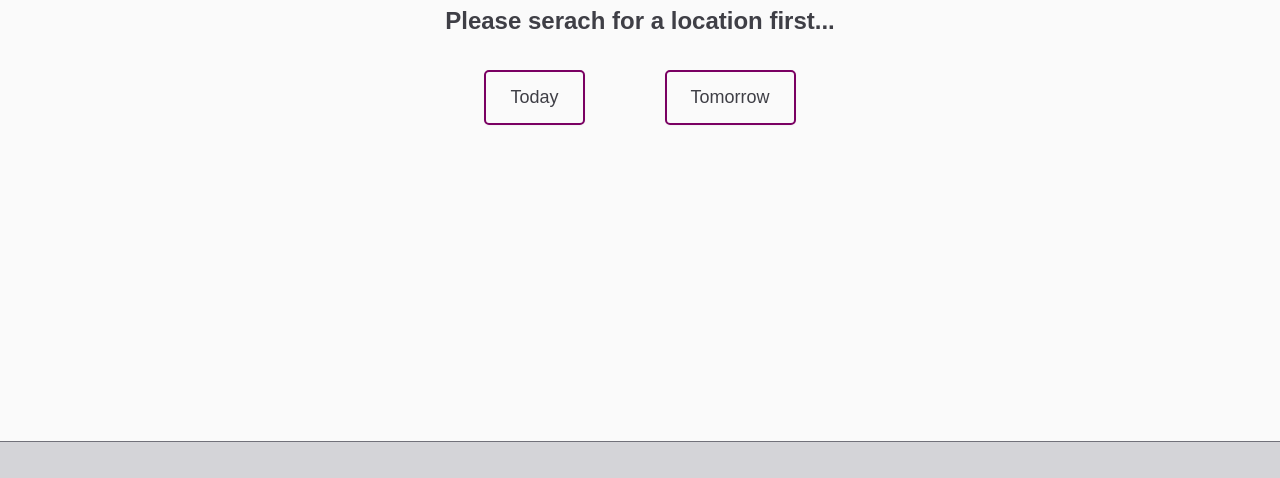
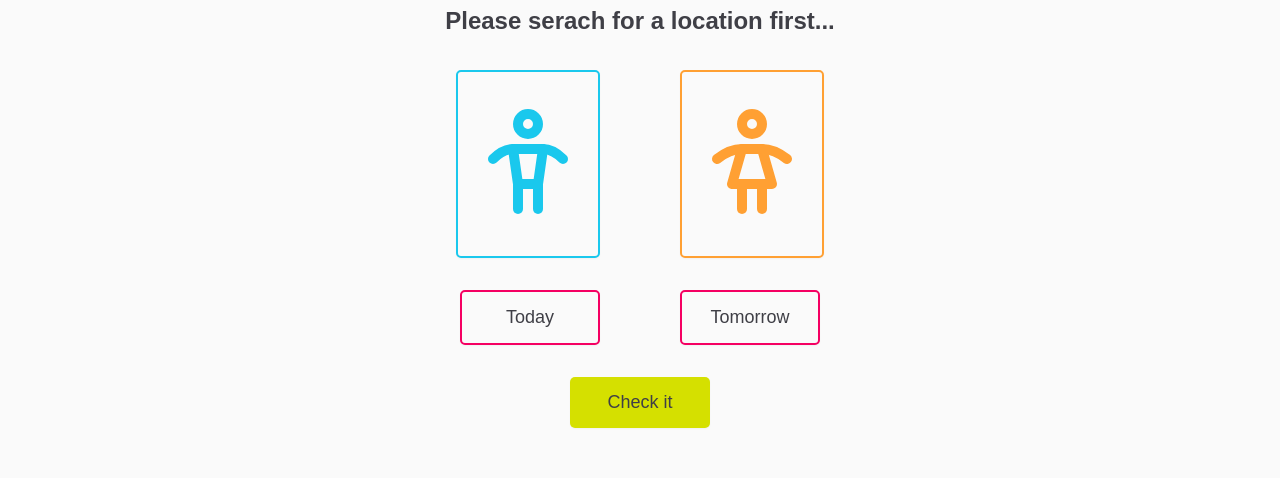
Before and after one commit to katyabilokur/weather-kids, a React (Vite) app: page /start in a window 1280 px wide. Shown: the part 199-677 px from the top of the page. Built offline with nearby package versions, Linux system fonts and the light colour scheme; no server answers.

Commit message:
Adding Boy/Girl buttons

```diff
--- a/package.json
+++ b/package.json
@@ -18,6 +18,7 @@
     "react-dom": "^18.2.0",
     "react-error-boundary": "^4.0.13",
     "react-hot-toast": "^2.4.1",
+    "react-icons": "^5.2.1",
     "react-router-dom": "^6.23.0",
     "styled-components": "^6.1.8"
   },
--- a/src/features/selection/DateSelectionPanel.tsx
+++ b/src/features/selection/DateSelectionPanel.tsx
@@ -36,8 +36,8 @@ function DateSelectionPanel({ onDateSelect }: DateSelectionProps) {
         onClick={() => handleDateSelection("today")}
         $size="large"
         $color="--color-grey-50"
-        $border="--border-purple"
-        $colorHover="--color-purple-main-light"
+        $border="--border-magenta"
+        $colorHover="--color-magenta-main-light"
       >
         Today
       </Button>
@@ -46,7 +46,7 @@ function DateSelectionPanel({ onDateSelect }: DateSelectionProps) {
         onClick={() => handleDateSelection("tomorrow")}
         $size="large"
         $color="--color-grey-50"
-        $border="--border-purple"
+        $border="--border-magenta"
         $colorHover="--color-purple-main-light"
       >
         Tomorrow
--- /dev/null
+++ b/src/features/selection/GenderSelectionPanel.tsx
@@ -0,0 +1,61 @@
+import styled from "styled-components";
+import { TbWoman, TbMan } from "react-icons/tb";
+import Button from "../../ui/Button";
+import { useState } from "react";
+
+const StyledGenderSelectionPanel = styled.div`
+  display: flex;
+  gap: 8rem;
+`;
+
+const StyledManIcon = styled(TbMan)`
+  color: var(--color-blue-main);
+  height: 12rem;
+  width: 12rem;
+`;
+
+const StyledWomanIcon = styled(TbWoman)`
+  color: var(--color-orange-main);
+  height: 12rem;
+  width: 12rem;
+`;
+
+interface GenderSelectionProps {
+  onGenderSelection: (girl: boolean) => void;
+}
+
+function GenderSelectionPanel({ onGenderSelection }: GenderSelectionProps) {
+  const [buttonSelected, setButtonSelected] = useState<string>("");
+  return (
+    <StyledGenderSelectionPanel>
+      <Button
+        className={buttonSelected === "man" ? "selected-man" : ""}
+        onClick={() => {
+          onGenderSelection(false);
+          setButtonSelected("man");
+        }}
+        $size="huge"
+        $color="--color-grey-50"
+        $border="--border-blue"
+        $colorHover="--color-blue-main-light"
+      >
+        <StyledManIcon />
+      </Button>
+      <Button
+        className={buttonSelected === "woman" ? "selected-woman" : ""}
+        onClick={() => {
+          onGenderSelection(true);
+          setButtonSelected("woman");
+        }}
+        $size="huge"
+        $color="--color-grey-50"
+        $border="--border-orange"
+        $colorHover="--color-orange-main-light"
+      >
+        <StyledWomanIcon />
+      </Button>
+    </StyledGenderSelectionPanel>
+  );
+}
+
+export default GenderSelectionPanel;
--- a/src/pages/Start.tsx
+++ b/src/pages/Start.tsx
@@ -20,6 +20,7 @@ import {
 } from "../helpers/locationHelpers";
 import { toast } from "react-hot-toast";
 import DateSelectionPanel from "../features/selection/DateSelectionPanel";
+import GenderSelectionPanel from "../features/selection/GenderSelectionPanel";
 
 const StyledSearchContainer = styled.div`
   display: flex;
@@ -32,6 +33,7 @@ function Start() {
   const [saveLocation, setSaveLocation] = useState(false);
   const { position, getPosition } = useGeolocation();
   const [date, setDate] = useState<Date>();
+  const [gender, setGender] = useState<boolean>();
 
   //On loading a page for the first time
   useEffect(() => {
@@ -80,9 +82,21 @@ function Start() {
     setDate(dateSelected);
   }
 
-  console.log(coordinates);
-  console.log(location);
-  if (date) console.log(date.toString());
+  function handleGenderSelection(girl: boolean) {
+    setGender(girl);
+  }
+
+  function handleParamSelection() {
+    // console.log(coordinates);
+    // console.log(location);
+    // console.log(date);
+    // console.log(gender);
+
+    if (!location || gender === undefined || !date) {
+      toast("Please select all parameters: location, gender and date");
+    } else {
+    }
+  }
 
   return (
     <>
@@ -111,7 +125,17 @@ function Start() {
       {!location && (
         <Heading as="h4">Please serach for a location first...</Heading>
       )}
+      <GenderSelectionPanel onGenderSelection={handleGenderSelection} />
       <DateSelectionPanel onDateSelect={handleDateSelection} />
+      <Button
+        onClick={handleParamSelection}
+        $size="large"
+        $color="--color-green-main"
+        $border="--border-none"
+        $colorHover="--color-green-main-dark"
+      >
+        Check it
+      </Button>
     </>
   );
 }
--- a/src/styles/GlobalStyles.ts
+++ b/src/styles/GlobalStyles.ts
@@ -21,20 +21,25 @@ const GlobalStyles = createGlobalStyle`
 --color-magenta-main-light: #faf0f4;
 
 --color-orange-main: #FFA033;
+--color-orange-main-light:#ffe8cf;
 --color-yellow-main: #FFE15C;
 --color-yellow-main-light: #ffed9e;
 --color-yellow-main-dark: #fad014;
---color-green-main: #C2CC00;
---color-green-main-dark: #8a9100;
+--color-green-main: #d5e000;
+--color-green-main-dark: #C2CC0f;
 --color-green-main-light: #f9fad9;
 --color-blue-main: #1AC8ED; //00B9E8
+--color-blue-main-light: #ccf6ff;
 --color-blue-main-dark:#0d8fab;
 
   --color-red-light: #FFDCD8;
   --color-red-medium: #FE6F5E;
   --color-red-dark: #E02F1C;
 
-  --border-purple: 2px solid #7A0062;
+  --border-purple: 2px solid var(--color-purple-main);
+  --border-magenta: 2px solid var(--color-magenta-main);
+  --border-blue: 2px solid var(--color-blue-main);
+  --border-orange: 2px solid var(--color-orange-main);
 
 
   --shadow-sm: 0 1px 2px rgba(0, 0, 0, 0.04);
@@ -140,6 +145,11 @@ svg {
 .selected {
     background-color: var(--color-yellow-main-light);
   }
+
+  .selected-man,
+  .selected-woman {
+    background-color: var(--color-yellow-main-light);
+  }
 `;
 
 export default GlobalStyles;
--- a/src/ui/Button.tsx
+++ b/src/ui/Button.tsx
@@ -16,6 +16,12 @@ const sizes: any = {
   large: css`
     font-size: 1.8rem;
     padding: 1.2rem 2.4rem;
+    font-weight: 500;
+    width: 14rem;
+  `,
+  huge: css`
+    font-size: 1.8rem;
+    padding: 3.2rem 1rem;
     font-weight: 500;
   `,
 };
```
Also changed, not shown: src/features/selection/LocationSearch.tsx (added, +9 -0 lines), 1 other file (tests, documents, lock files or other folders).
